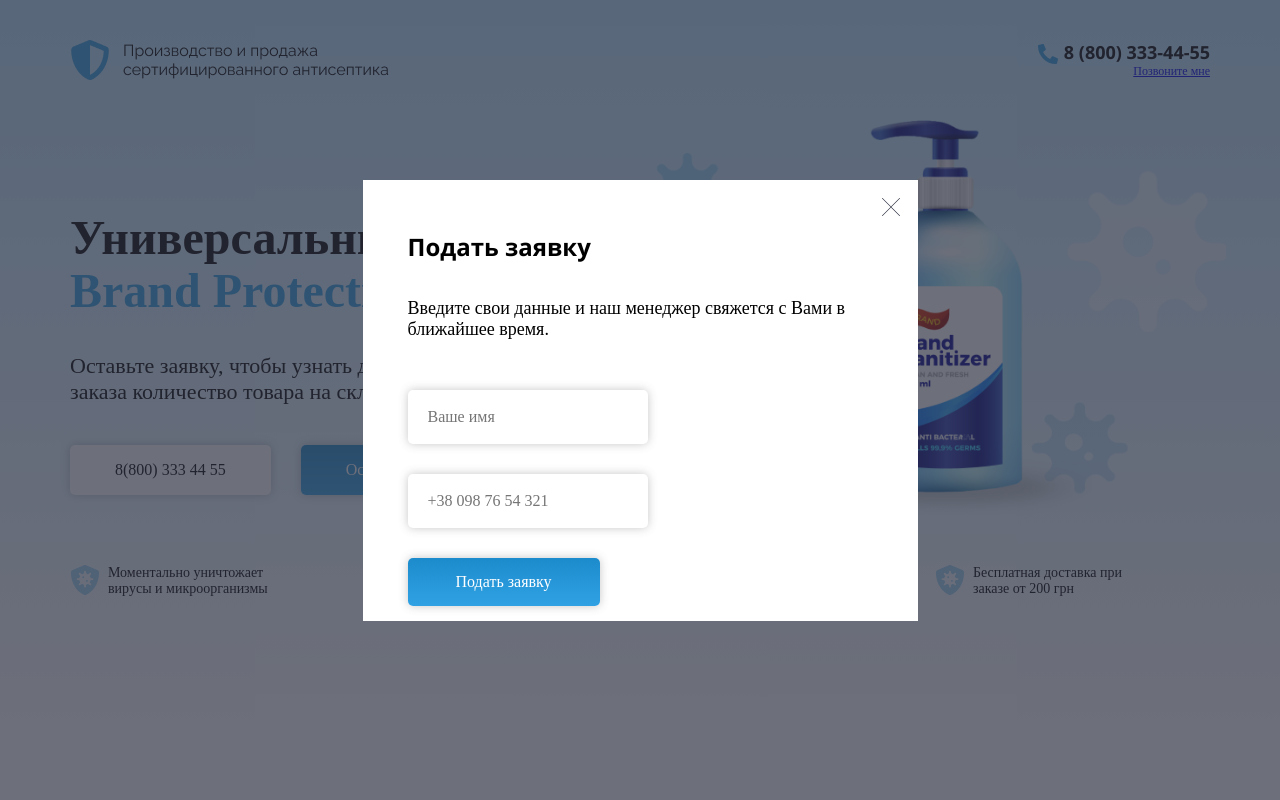
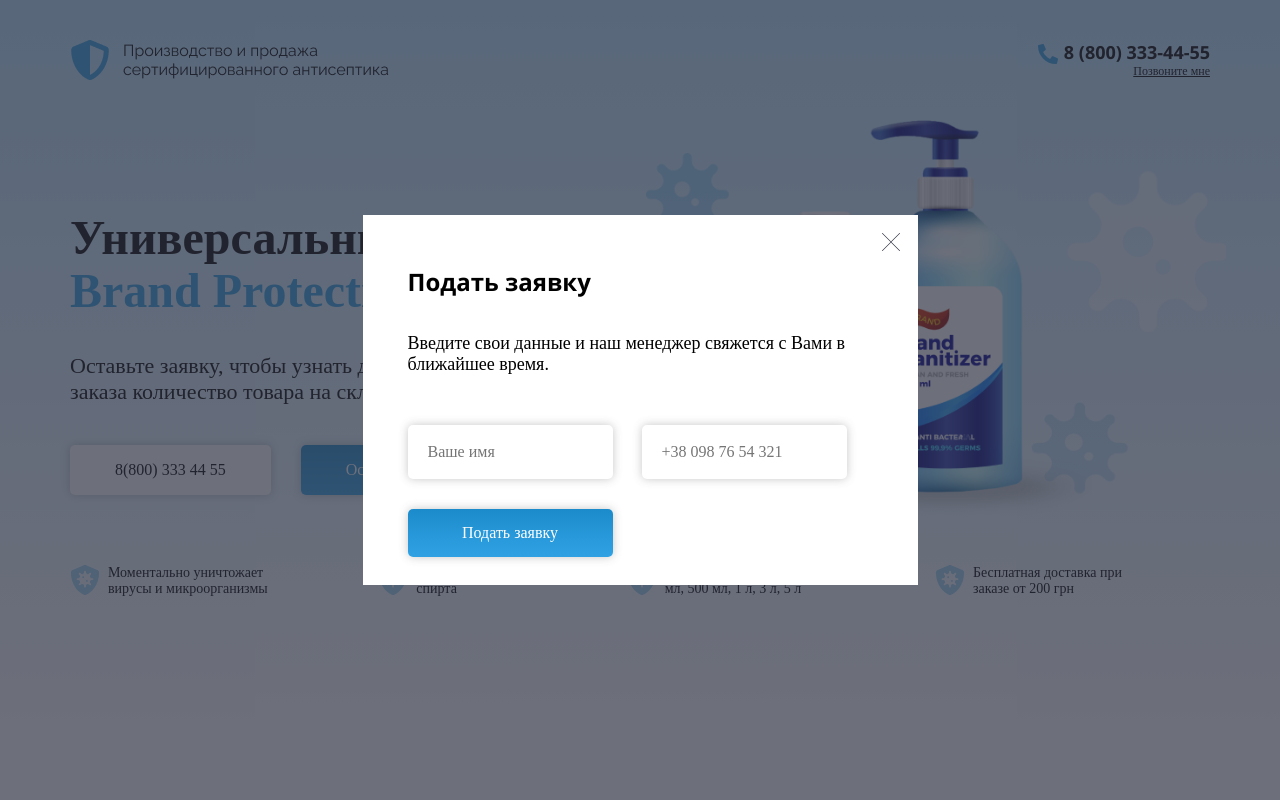
Before and after one commit to paul-frdev/unticeptic, a website: page app/index.html in a window 1280 px wide. Both pictures are taken after a click on the link "Позвоните мне". Shown: the top 800 px of the page. Drawn offline with nearby package versions, Linux system fonts and the light colour scheme; files that its build step writes are made by us from their sources; files whose address does not match are found by name.

Commit message:
fixed bags, scss

```diff
--- a/app/scss/_global.scss
+++ b/app/scss/_global.scss
@@ -46,6 +46,7 @@
     &__btn {
       @extend %raleway-400;
       font-size: 12px;
+      color: #000;
       text-align: right;
       text-decoration: underline;
       padding: 0;
@@ -495,6 +496,7 @@
 
   &__input-text,
   &__input-tel {
+    width: 205px;
     padding: 18px 20px;
     margin-bottom: 30px;
     background-color: #FFFFFF;
@@ -511,6 +513,7 @@
   }
 
   &__btn {
+    width: 205px;
     padding: 15px 48px;
     margin-bottom: 15px;
     background: linear-gradient(180deg, #1C8BCC 0%, #30A2E4 100%);
```
